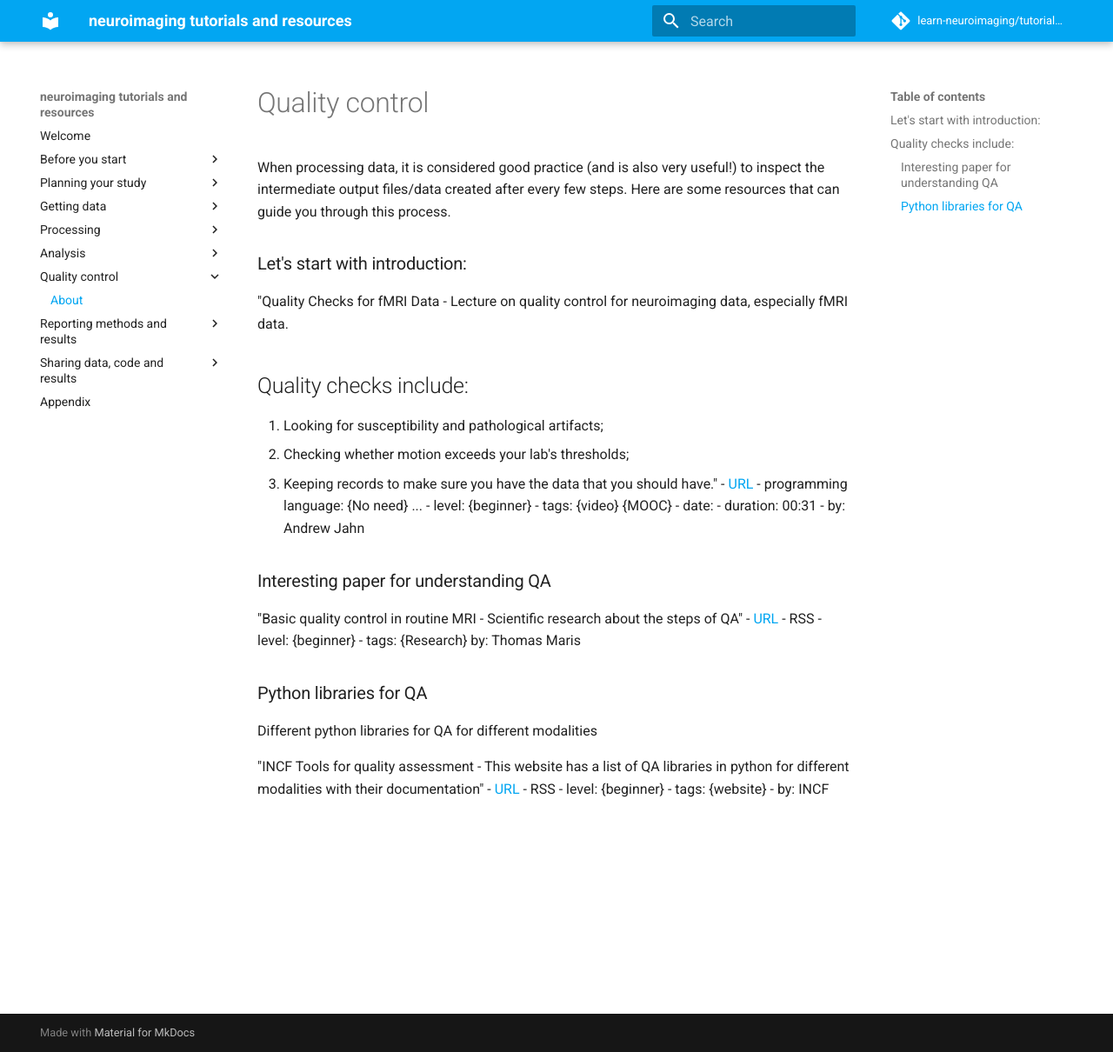
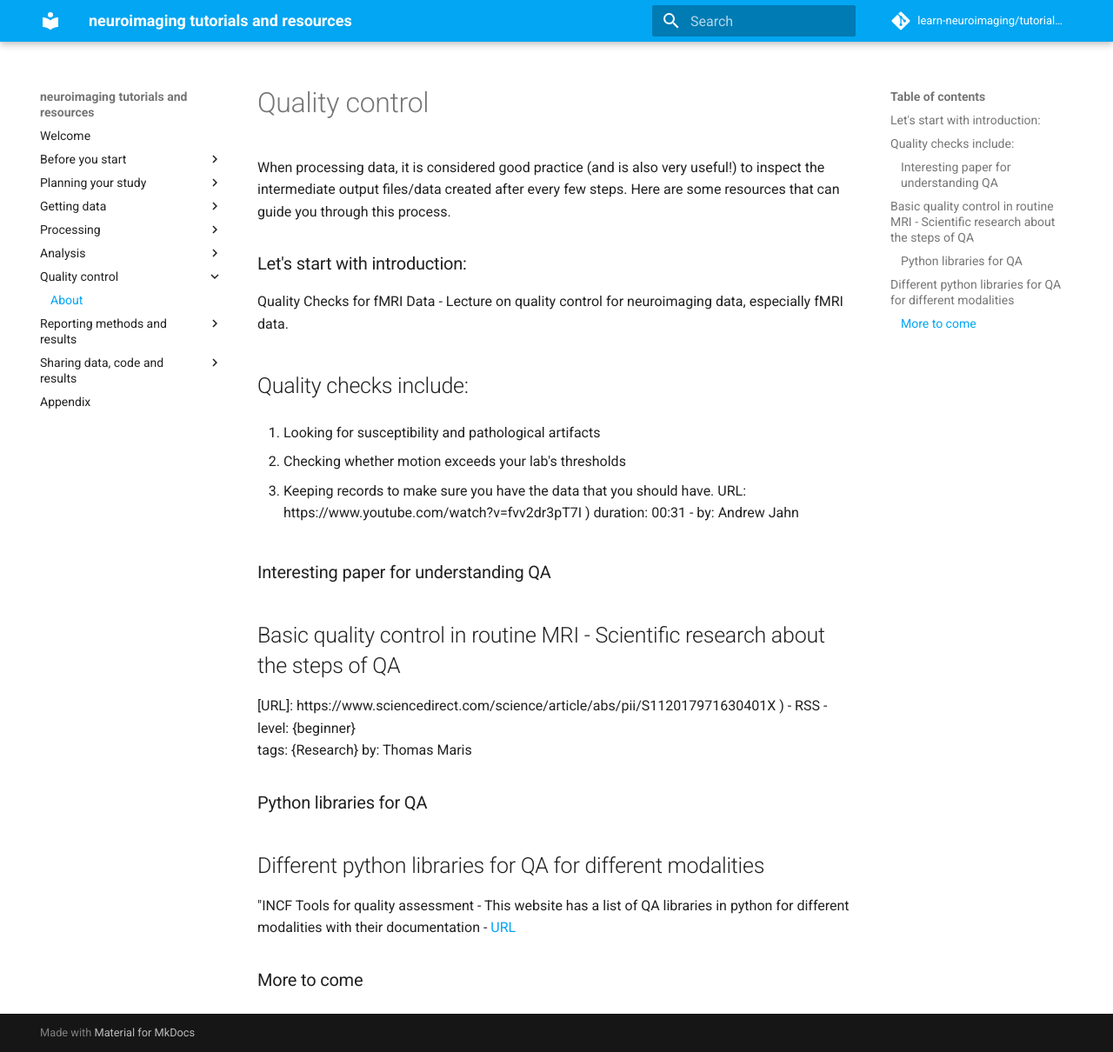
Before and after one commit to learn-neuroimaging/hitchhackers_guide_brain, an MkDocs documentation site: the page built from docs/06-quality-control.md, in a window 1280 px wide and 1210 px high. Shown: the whole window at 87% size. Built offline with MkDocs 1.6.1 and Material for MkDocs 9.7.7, drawn with Linux system fonts in a browser that asks for light colours; comment, search, counter and statistics services are not loaded.

Commit message:
Update 06-quality-control.md

```diff
--- a/docs/06-quality-control.md
+++ b/docs/06-quality-control.md
@@ -5,25 +5,34 @@ When processing data, it is considered good practice (and is also very useful!)
 ###Let's start with introduction:
 
 
-"Quality Checks for fMRI Data - Lecture on quality control for neuroimaging data, especially fMRI data.
+Quality Checks for fMRI Data - Lecture on quality control for neuroimaging data, especially fMRI data.
 ##Quality checks include:
 
-1. Looking for susceptibility and pathological artifacts;
-2. Checking whether motion exceeds your lab's thresholds;
-3. Keeping records to make sure you have the data that you should have." -
-[URL]( https://www.youtube.com/watch?v=fvv2dr3pT7I ) - programming language: {No need} ... - level: {beginner} - tags: {video} {MOOC} - date: - duration: 00:31 - by: Andrew Jahn
+
+1. Looking for susceptibility and pathological artifacts
+
+2. Checking whether motion exceeds your lab's thresholds
+
+3. Keeping records to make sure you have the data that you should have.
+ URL: https://www.youtube.com/watch?v=fvv2dr3pT7I )
+ duration: 00:31 - by: Andrew Jahn
+
+
 
 
 ### Interesting paper for understanding QA
 
-"Basic quality control in routine MRI - Scientific research about the steps of QA" -
-[URL]( https://www.sciencedirect.com/science/article/abs/pii/S112017971630401X ) - RSS -
-level: {beginner} -
+##Basic quality control in routine MRI - Scientific research about the steps of QA
+[URL]: https://www.sciencedirect.com/science/article/abs/pii/S112017971630401X ) - RSS -
+level: {beginner}
 tags: {Research}
 by: Thomas Maris
 
 ###Python libraries for QA
-Different python libraries for QA for different modalities
+##Different python libraries for QA for different modalities
 
-"INCF Tools for quality assessment - This website has a list of QA libraries in python for different modalities with their documentation" -
-[URL]( https://incf.github.io/niQC/tools) - RSS - level: {beginner} - tags: {website} - by: INCF
+"INCF Tools for quality assessment -
+This website has a list of QA libraries in python for different modalities with their documentation -
+[URL]( https://incf.github.io/niQC/tools)
+
+###More to come
```
